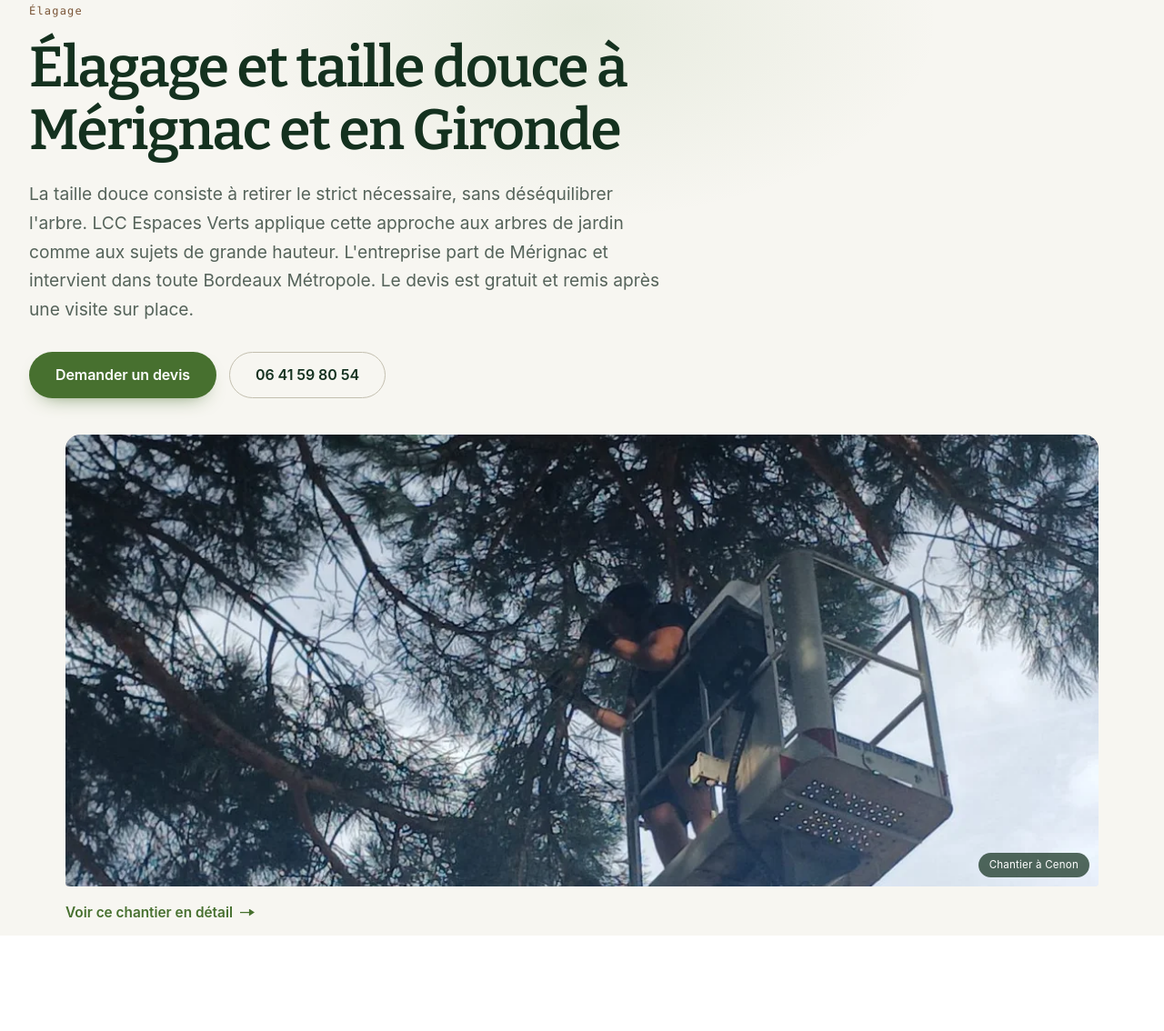
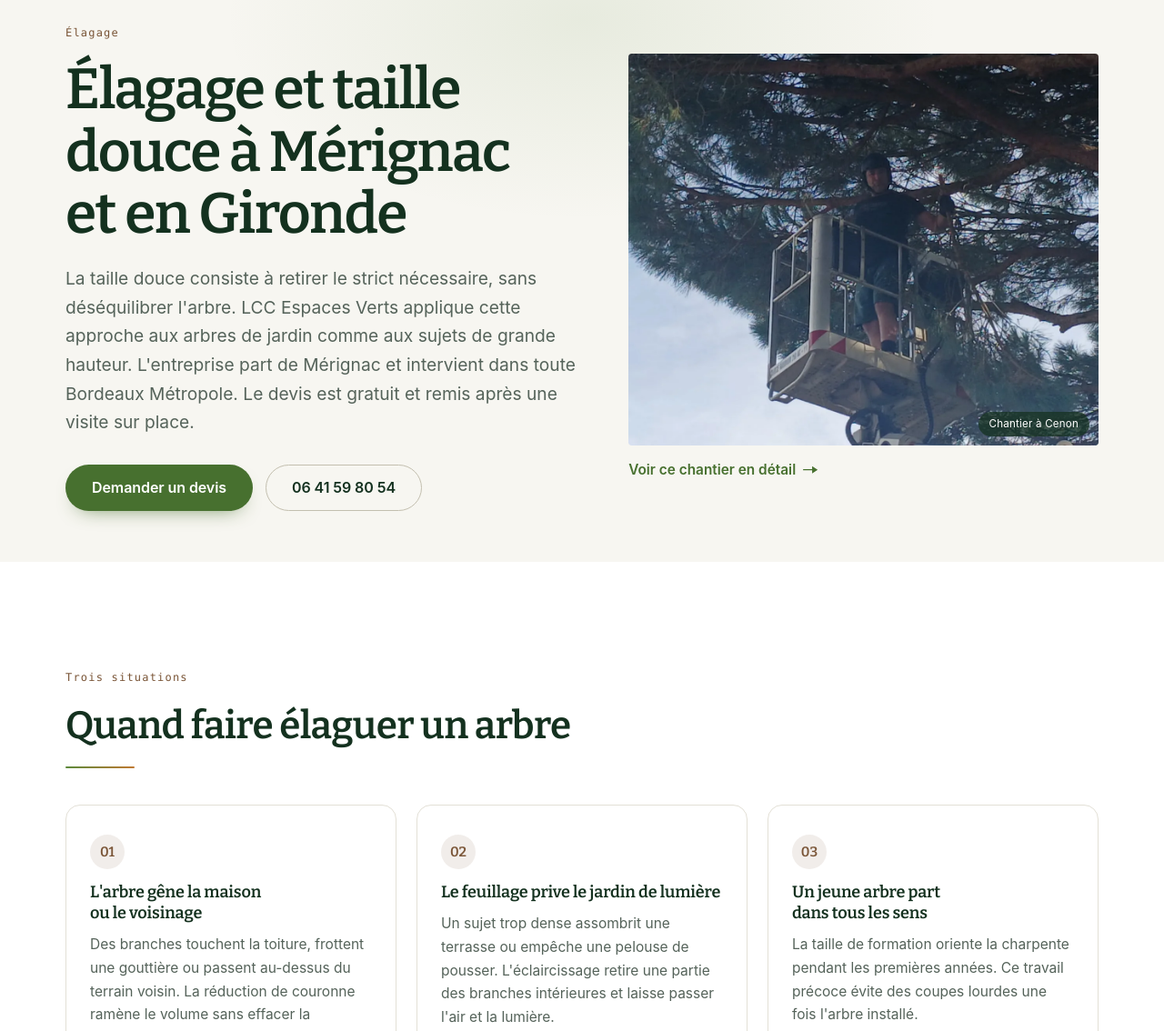
Before and after one commit to enzoprat/wesleyelagage, a plain HTML site: page elagage-taille-douce/index.html in a window 1280 px wide. Shown: the part 193-1327 px from the top of the page at 91% size. Drawn offline with nearby package versions, Linux system fonts and the light colour scheme.

Commit message:
Place la photo de chantier a cote du titre sur la page elagage
Le premier ecran de /elagage-taille-douce/ etait un bloc de texte seul,
suivi d'un bandeau photo pleine largeur. Les deux fusionnent en une
grille de deux colonnes a partir de 900px, texte a gauche et photo a
droite, empilees en dessous. La preuve du metier est visible sans
defilement, ce qui compte pour une page qui va recevoir du trafic paye.

La photo du premier ecran vient d'une prise de vue de Cenon en 1600x1200,
recadree en 6:5. La photo verticale de la section methode prend la vue en
contre-plongee du meme chantier. Le recadrage panoramique n'est plus
utilise.

Co-Authored-By: Claude Opus 5 <noreply@anthropic.com>

```diff
--- a/assets/css/style.css
+++ b/assets/css/style.css
@@ -745,6 +745,24 @@ a.etiquette:hover { background: var(--mousse); color: var(--blanc); }
   .premier-ecran { padding-block: 80px 56px; }
 }
 
+/* Variante à deux colonnes, texte et photo de chantier côte à côte.
+   Réservée aux pages de service qui reçoivent du trafic payant : la
+   preuve du métier doit être visible sans avoir à faire défiler. */
+.premier-ecran--visuel { text-align: left; padding-block: 32px 40px; }
+.premier-ecran--visuel .premier-ecran__texte { margin-inline: 0; max-width: 58ch; }
+.premier-ecran__grille { position: relative; display: grid; gap: 28px; }
+.premier-ecran__media { margin: 0; min-width: 0; }
+.premier-ecran__media figcaption { margin-top: 12px; }
+
+@media (min-width: 900px) {
+  .premier-ecran--visuel { padding-block: 56px 56px; }
+  .premier-ecran__grille {
+    grid-template-columns: minmax(0, 1.05fr) minmax(0, 0.95fr);
+    gap: 48px;
+    align-items: center;
+  }
+}
+
 /* Ligne de réassurance */
 .reassurance {
   display: flex;
@@ -958,8 +976,10 @@ a:hover > .visuel img,
 .visuel--panoramique { aspect-ratio: 16 / 7; }
 .visuel--carre { aspect-ratio: 1 / 1; }
 .visuel--portrait { aspect-ratio: 4 / 5; }
-
-/* Mention portée par les photos qui ne viennent pas des chantiers de l'entreprise. */
+.visuel--hero { aspect-ratio: 6 / 5; }
+
+/* Étiquette posée sur une photo : d'où elle vient, ou le fait qu'elle
+   ne vienne pas d'un chantier de l'entreprise. */
 .visuel__mention {
   position: absolute;
   right: 10px;
--- a/elagage-taille-douce/index.html
+++ b/elagage-taille-douce/index.html
@@ -217,12 +217,13 @@
     </div>
   </nav>
 
-  <!-- 2 et 3. Titre et introduction -->
-  <section class="premier-ecran" style="text-align:left;padding-block:32px 40px">
-    <div class="conteneur premier-ecran__contenu" style="max-width:820px;margin-inline:0">
+  <!-- 2, 3 et 4. Titre, introduction et photo de chantier -->
+  <section class="premier-ecran premier-ecran--visuel">
+    <div class="conteneur premier-ecran__grille">
+      <div class="premier-ecran__contenu">
         <span class="surtitre">Élagage</span>
         <h1>Élagage et taille douce à Mérignac et en Gironde</h1>
-      <p class="premier-ecran__texte" style="margin-inline:0;max-width:700px">
+        <p class="premier-ecran__texte">
           La taille douce consiste à retirer le strict nécessaire, sans déséquilibrer l'arbre.
           LCC Espaces Verts applique cette approche aux arbres de jardin comme aux sujets de grande hauteur.
           L'entreprise part de Mérignac et intervient dans toute Bordeaux Métropole.
@@ -233,18 +234,14 @@
           <a class="bouton bouton--contour" href="tel:+33641598054">06 41 59 80 54</a>
         </div>
       </div>
-  </section>
 
-  <!-- 4. Bandeau photo panoramique -->
-  <section class="bandeau-photo" aria-label="Élagage d'un arbre">
-    <div class="conteneur">
-      <div class="bandeau-photo__cadre">
-        <div class="visuel visuel--panoramique">
-          <img src="../assets/img/elagage-reel-banniere.webp" alt="Nacelle déployée dans le houppier d'un grand arbre, l'élagueur travaille depuis le panier" width="1120" height="490" loading="lazy" decoding="async">
+      <figure class="premier-ecran__media">
+        <div class="visuel visuel--hero">
+          <img src="../assets/img/elagage-reel-hero.webp" alt="L'élagueur casqué dans le panier d'une nacelle, en cours de coupe dans la couronne d'un grand arbre" width="1200" height="1000" loading="eager" fetchpriority="high" decoding="async">
           <span class="visuel__mention">Chantier à Cenon</span>
         </div>
-        <p style="margin-top:14px"><a class="lien-fleche" href="../realisations/elagage-nacelle-cenon/">Voir ce chantier en détail</a></p>
-      </div>
+        <figcaption><a class="lien-fleche" href="../realisations/elagage-nacelle-cenon/">Voir ce chantier en détail</a></figcaption>
+      </figure>
     </div>
   </section>
 
@@ -297,7 +294,7 @@
         </div>
 
         <div class="visuel visuel--portrait">
-          <img src="../assets/img/elagage-reel-geste.webp" alt="L'élagueur casqué dans le panier d'une nacelle, en cours de coupe dans la couronne d'un grand arbre" width="880" height="1100" loading="lazy" decoding="async">
+          <img src="../assets/img/elagage-reel-geste.webp" alt="Le bras de la nacelle déployé dans un grand arbre, vu depuis le sol, l'élagueur travaille dans le panier" width="678" height="848" loading="lazy" decoding="async">
           <span class="visuel__mention">Chantier à Cenon</span>
         </div>
       </div>
```
Also changed, not shown: assets/img/elagage-reel-banniere.webp (deleted), assets/img/elagage-reel-geste.webp, assets/img/elagage-reel-hero.webp (added). Lines whose indentation alone changed are shown as unchanged.
